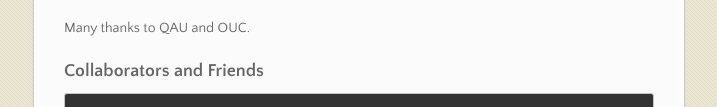
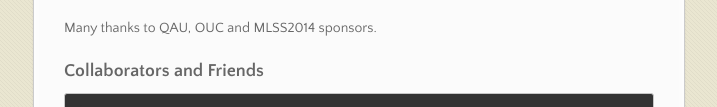
Before and after one commit to DrHAN/drhan.github.com, a plain HTML site: page index.html in a window 1280 px wide. Shown: the part 2028-2135 px from the top of the page, without its empty margins (282-999 px from the left). Drawn offline with nearby package versions, Linux system fonts and the light colour scheme.

Commit message:
Update index.html

```diff
--- a/index.html
+++ b/index.html
@@ -98,7 +98,7 @@ in School of Information and Engineering at OUC)
 4 Scholarship for Freshmen, 2007 (￥5,000, 10 recipents from 5,500 fresh undergraduates
 at QAU)
 </code></pre>
-<p>Many thanks to QAU and OUC.</p>
+<p>Many thanks to QAU, OUC and MLSS2014 sponsors.</p>
 
 <h3>Collaborators and Friends</h3>
 <pre><code><a href="http://www.ict.griffith.edu.au/~junzhou/">Prof. Jun Zhou, Griffith University</a>
```
